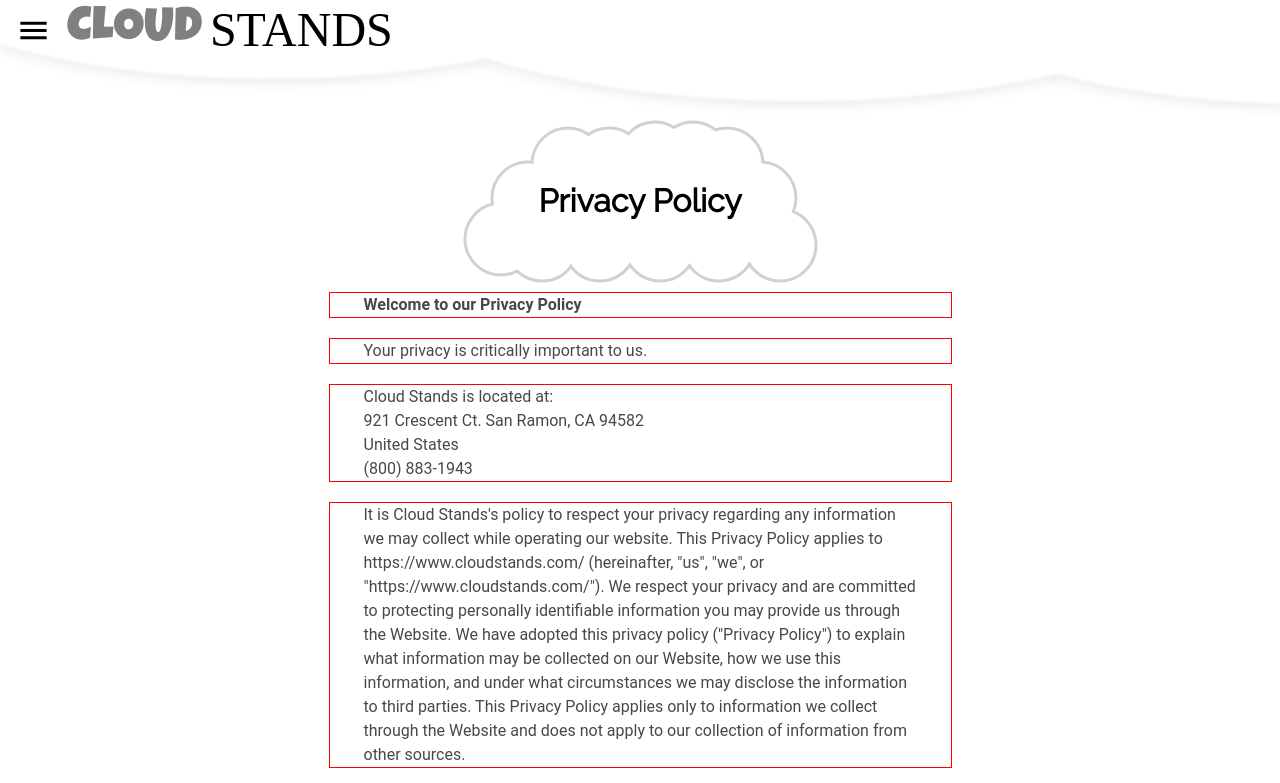
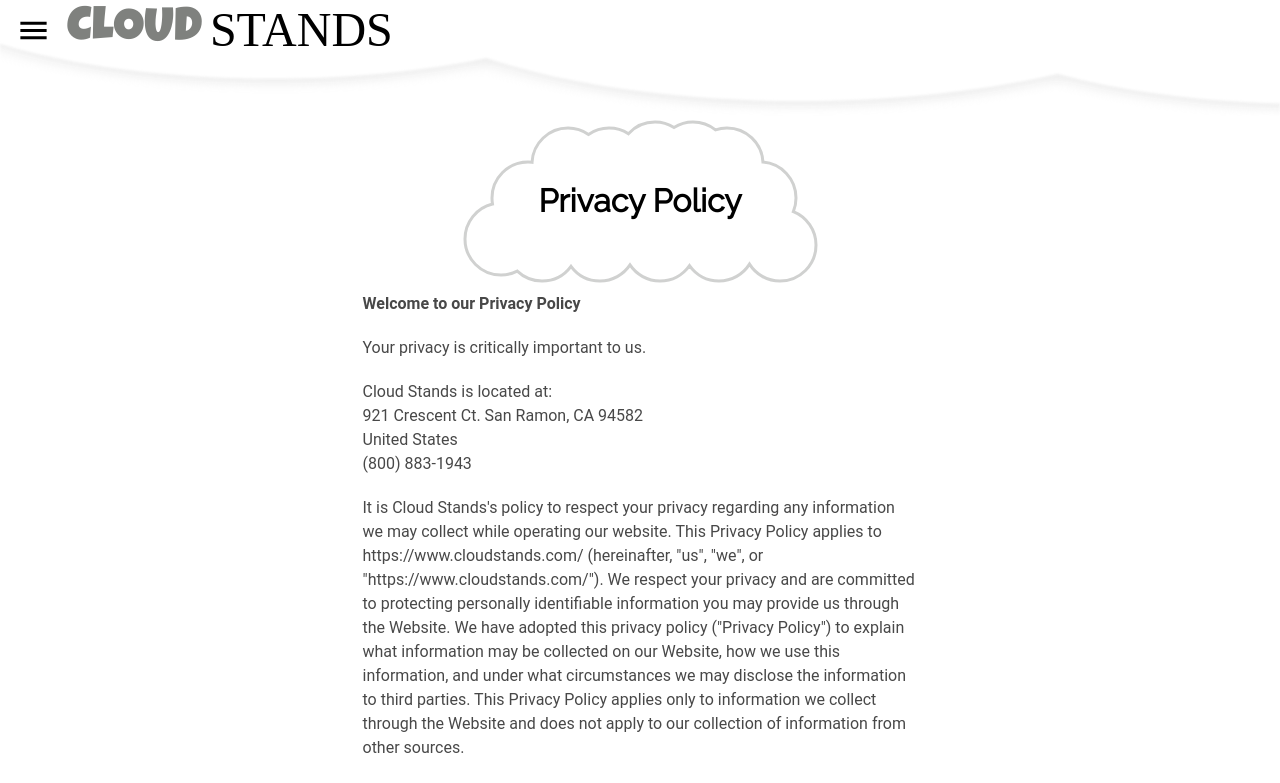
Before and after one commit to labs14-market-organizer/frontend, a React (Create React App) app: page /privacy in a window 1280 px wide. Shown: the top 783 px of the page. Built offline with nearby package versions, Linux system fonts and the light colour scheme; a web font is replaced by a local one.

Commit message:
Removes borders from testing privacy policy page

```diff
--- a/src/routes/PrivacyPolicy.js
+++ b/src/routes/PrivacyPolicy.js
@@ -150,7 +150,6 @@ const StyledDiv = styled.div`
     margin-bottom: 20px;
     padding: 0px 34px;
     color: #484848;
-    border: 1px solid red;
   }
 
   .bold1 {
@@ -160,7 +159,6 @@ const StyledDiv = styled.div`
     margin-bottom: 20px;
     padding: 0px 34px;
     color: #484848;
-    border: 1px solid red;
   }
 
   .bold2 {
@@ -169,7 +167,6 @@ const StyledDiv = styled.div`
     margin-top: 6px;
     padding: 0px 34px;
     color: #484848;
-    border: 1px solid red;
   }
 `;
 
```
